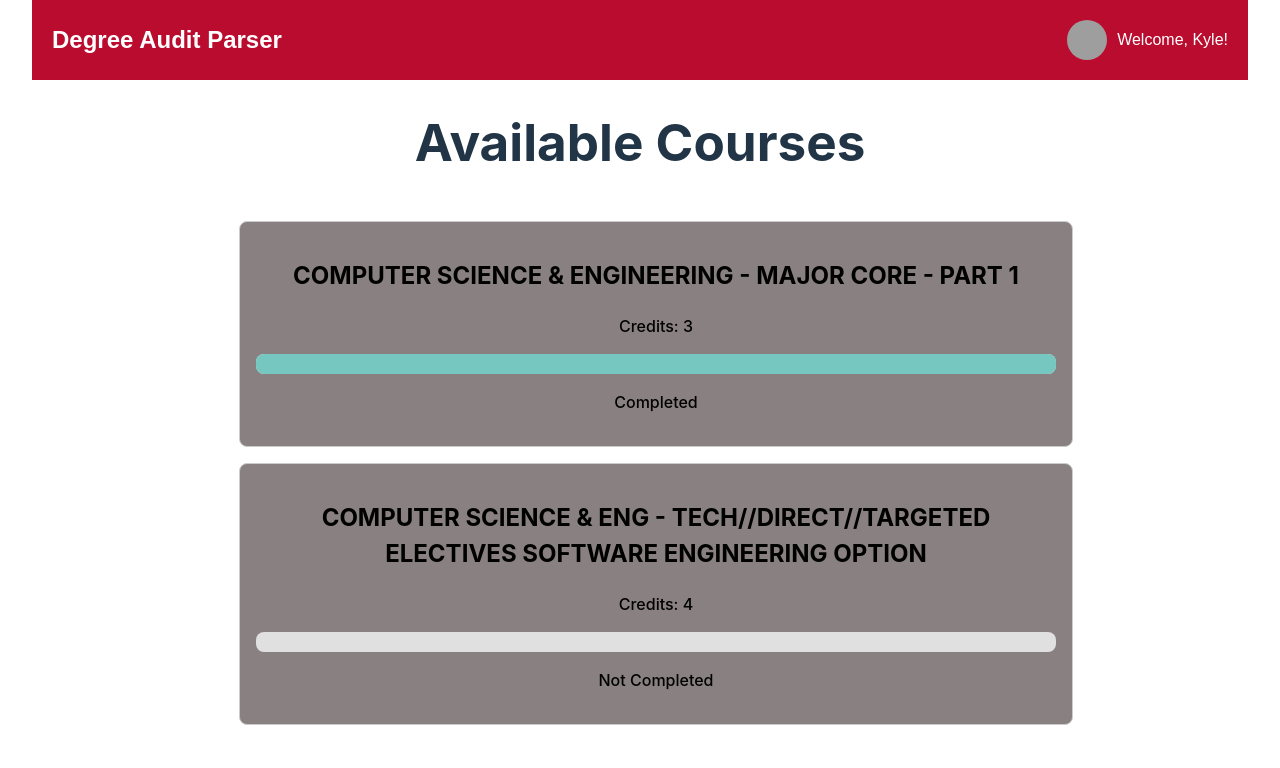
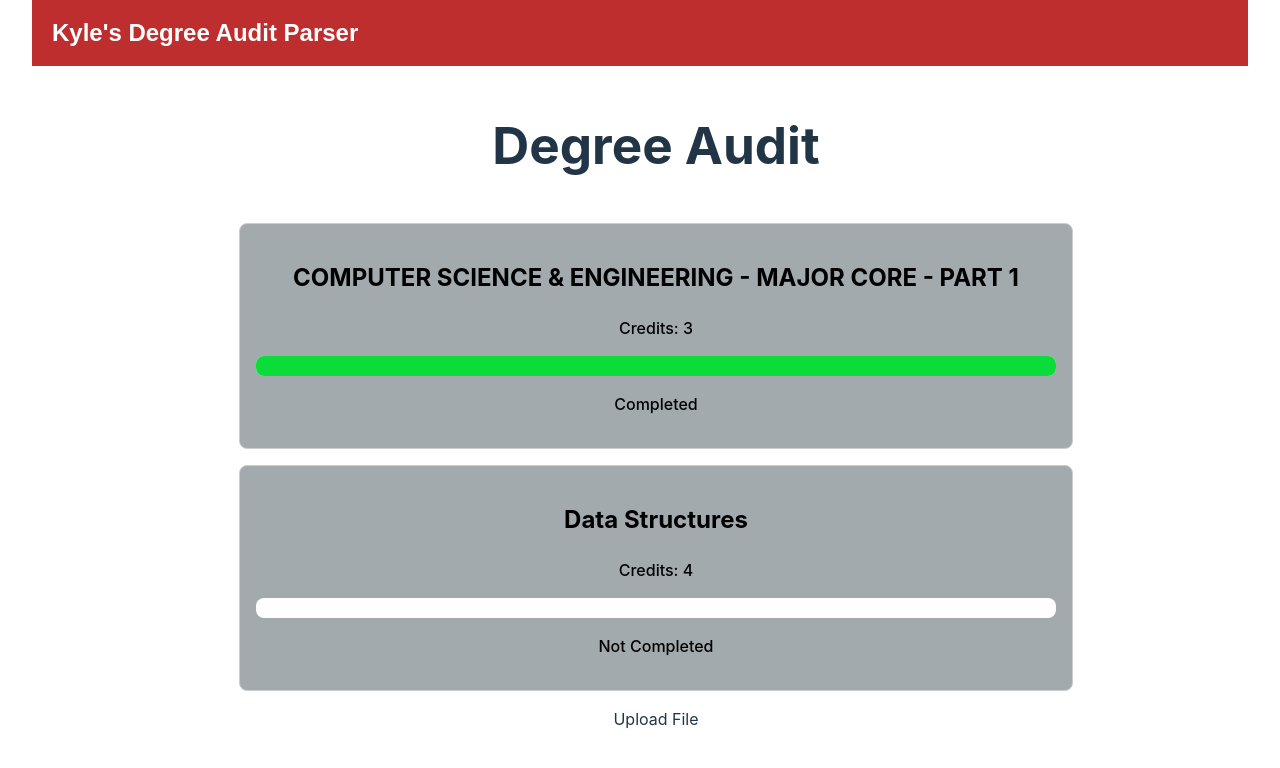
Before and after one commit to MatGBust/degreeAuditParser, a React (Vite) app: page / in a window 1280 px wide. Shown: the top 768 px of the page. Built offline with nearby package versions, Linux system fonts and the light colour scheme; grey boxes are pictures that could not be loaded.

Commit message:
looking good

```diff
--- a/src/components/CourseCard/CourseCard.css
+++ b/src/components/CourseCard/CourseCard.css
@@ -7,7 +7,7 @@
   text-align: center;
   text-decoration: none;
   color: black;
-  background-color: #898181;
+  background-color: #a2aaad;
   transition: transform 0.3s;
   width: 800px;
 }
@@ -17,14 +17,14 @@
 }
 
 .progress-container {
-  background-color: #e0e0e0; /* Background color of the progress bar */
+  background-color: #fffefe; /* Background color of the progress bar */
   border-radius: 8px; /* Rounded corners */
   height: 20px; /* Height of the progress bar */
   margin: 10px 0; /* Margin between elements */
 }
 
 .progress-bar {
-  background-color: #76c7c0; /* Color of the progress */
+  background-color: #0cdc39; /* Color of the progress */
   height: 100%; /* Full height */
   border-radius: 8px; /* Rounded corners */
   transition: width 0.3s; /* Smooth transition for width change */
--- a/src/components/Header/Header.css
+++ b/src/components/Header/Header.css
@@ -5,7 +5,7 @@
     justify-content: space-between;
     align-items: center;
     padding: 20px;
-    background-color: #ba0c2f; /* Header background color */
+    background-color: #be2e2e; /* Header background color */
     color: white; /* Text color */
     font-family: Arial, sans-serif; /* Font for the header */
   }
--- a/src/components/Header/Header.jsx
+++ b/src/components/Header/Header.jsx
@@ -5,11 +5,8 @@ import './Header.css';
 const Header = () => {
   return (
     <header className="header">
-      <h1>Degree Audit Parser</h1>
-      <div className="user-info">
-        <img src="/path-to-user-avatar.png" alt="User Avatar" />
-        <span>Welcome, Kyle!</span>
-      </div>
+      <h1>Kyle's Degree Audit Parser</h1>
+
     </header>
   );
 };
--- a/src/components/Home/Home.jsx
+++ b/src/components/Home/Home.jsx
@@ -1,22 +1,36 @@
 // src/components/Home/Home.jsx
 import React from 'react';
-import CourseCard from '../CourseCard/CourseCard'; // Adjust the path as needed
-import './Home.css'
+import CourseCard from '../CourseCard/CourseCard';
+import './Home.css';
 
 const Home = () => {
   const courses = [
-    { id: 1, title: 'COMPUTER SCIENCE & ENGINEERING - MAJOR CORE - PART 1', credits: 3, completed: true },
-    { id: 2, title: 'COMPUTER SCIENCE & ENG - TECH//DIRECT//TARGETED ELECTIVES SOFTWARE ENGINEERING OPTION', credits: 4, completed: false },
+    { id: 1, title: ' COMPUTER SCIENCE & ENGINEERING - MAJOR CORE - PART 1', credits: 3, completed: true },
+    { id: 2, title: 'Data Structures', credits: 4, completed: false },
     // Add more courses as needed
   ];
 
+  // Handle file upload
+  const handleFileUpload = (event) => {
+    const file = event.target.files[0];
+    if (file) {
+      // Process the file (you can send it to a server or read it locally)
+      console.log('Uploaded file:', file);
+    }
+  };
+
   return (
-    <div>
-      <h1>Available Courses</h1>
-      <div className="course-cards-container">
-        {courses.map(course => (
-          <CourseCard key={course.id} course={course} />
-        ))}
+    <div className="course-cards-container">
+      <h1>Degree Audit</h1>
+      {courses.map(course => (
+        <CourseCard key={course.id} course={course} />
+      ))}
+
+      <div className="upload-container">
+        <label className="upload-button">
+          Upload File
+          <input type="file" onChange={handleFileUpload} style={{ display: 'none' }} />
+        </label>
       </div>
     </div>
   );
```
